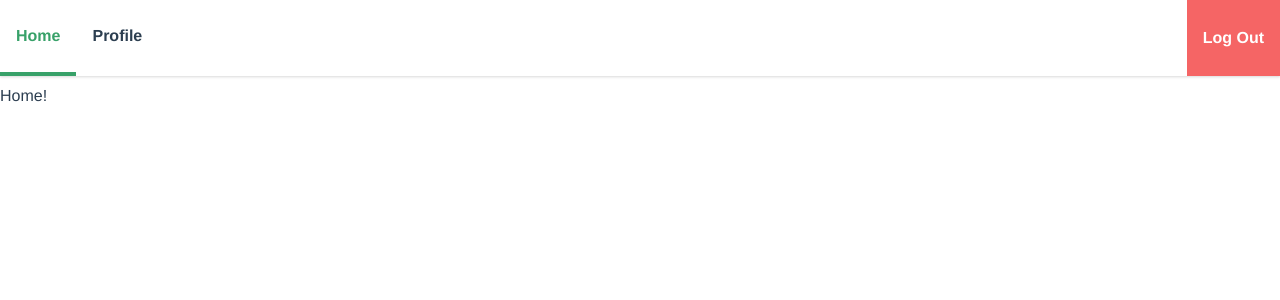
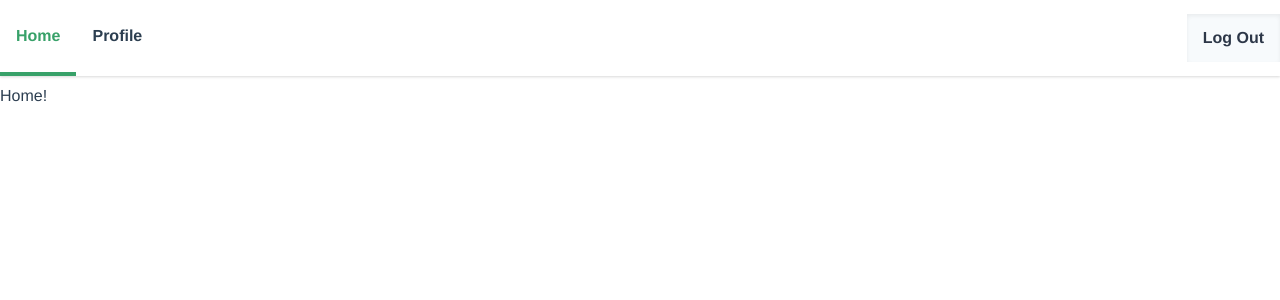
Before and after one commit to issam1994/my-vue-boilerplate, a Vue app: page / in a window 1280 px wide. Shown: the top 300 px of the page. Built offline with nearby package versions, Linux system fonts and the light colour scheme; sample sign-in values are in the browser's storage.

Commit message:
fixed a mistake that was in the axios interceptor. restyled the log out button.

```diff
--- a/src/App.vue
+++ b/src/App.vue
@@ -1,5 +1,6 @@
 <template>
   <div id="app">
+    <header class="shadow">
     <div class="nav container mx-auto">
       <!-- if user is authenticated -->
       <div class="nav-links" v-if="isAuthenticated">
@@ -13,6 +14,7 @@
         <router-link class="nav-link" to="/register">Register</router-link>
       </div>
     </div>
+    </header>
     <div class="container mx-auto">
       <router-view />
     </div>
@@ -38,16 +40,16 @@ export default {
   color: #2c3e50;
 }
 .nav {
-  @apply shadow mb-2;
+  @apply mb-2;
 }
 .nav-links {
-  @apply flex;
+  @apply flex items-center;
 }
 .nav-link {
   @apply px-4 py-6 font-bold border-b-4 border-white;
 }
 .logout-button {
-  @apply px-4 py-6 font-bold ml-auto bg-red-500 text-white;
+  @apply px-4 py-3 font-bold ml-auto bg-gray-100 text-gray-800 shadow-inner;
 }
 .router-link-exact-active {
   @apply text-green-600 border-b-4 border-green-600;
--- a/src/config/axios/axios.js
+++ b/src/config/axios/axios.js
@@ -7,7 +7,7 @@ axios.defaults.baseURL = keys.apiUrl
 
 //intercept api calls to attach the token automatically
 axios.interceptors.request.use((config) => {
-    let {token} = store.state;
+    let {token} = store.state.auth;
     config.headers[keys.tokenHeader] = token;
     return config;
   });
```
